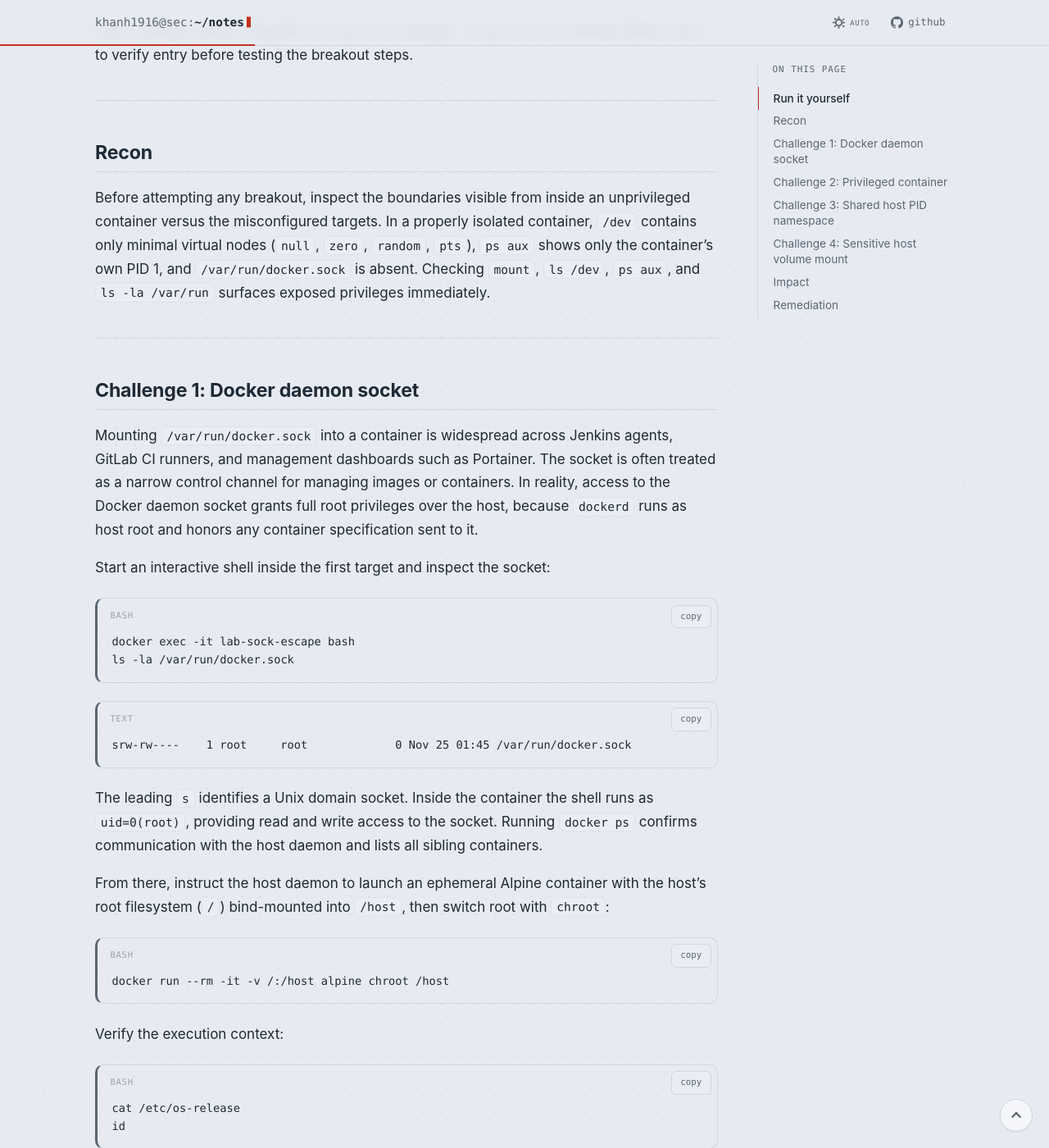
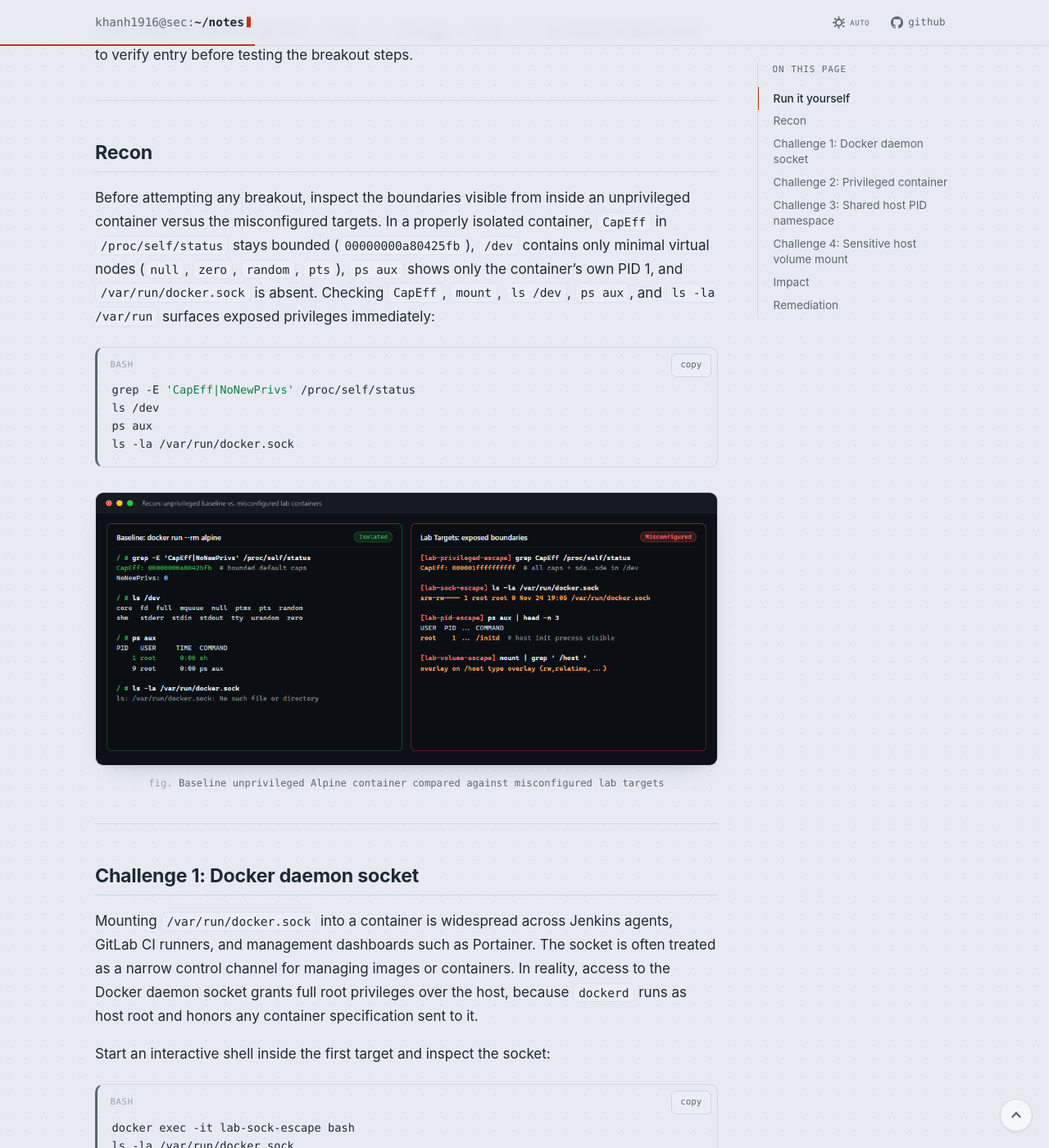
Before and after one commit to Khanh1916/notes, a Jekyll site: the page built from _posts/2026-11-25-docker-container-escape-walkthrough.md, in a window 1280 px wide and 1400 px high, scrolled down 2635 px. Shown: the whole window at 82% size. Built offline with Jekyll 4.4.1, drawn with Linux system fonts in a browser that asks for light colours.

Commit message:
Add Recon baseline vs lab visual comparison screenshot

````diff
--- a/_posts/2026-11-25-docker-container-escape-walkthrough.md
+++ b/_posts/2026-11-25-docker-container-escape-walkthrough.md
@@ -73,10 +73,20 @@ Linux to verify entry before testing the breakout steps.
 ## Recon
 
 Before attempting any breakout, inspect the boundaries visible from inside an unprivileged
-container versus the misconfigured targets. In a properly isolated container, `/dev` contains
-only minimal virtual nodes (`null`, `zero`, `random`, `pts`), `ps aux` shows only the
-container's own PID 1, and `/var/run/docker.sock` is absent. Checking `mount`, `ls /dev`,
-`ps aux`, and `ls -la /var/run` surfaces exposed privileges immediately.
+container versus the misconfigured targets. In a properly isolated container, `CapEff` in
+`/proc/self/status` stays bounded (`00000000a80425fb`), `/dev` contains only minimal virtual
+nodes (`null`, `zero`, `random`, `pts`), `ps aux` shows only the container's own PID 1, and
+`/var/run/docker.sock` is absent. Checking `CapEff`, `mount`, `ls /dev`, `ps aux`, and
+`ls -la /var/run` surfaces exposed privileges immediately:
+
+```bash
+grep -E 'CapEff|NoNewPrivs' /proc/self/status
+ls /dev
+ps aux
+ls -la /var/run/docker.sock
+```
+
+![Baseline unprivileged Alpine container compared against misconfigured lab targets]({{ '/images/docker-escape-lab/02-recon-baseline-vs-lab.png' | relative_url }})
 
 ---
 
@@ -122,7 +132,7 @@ PRETTY_NAME="Docker Desktop"
 uid=0(root) gid=0(root) groups=0(root),1(daemon),2(bin),3(sys),4(adm),6(disk),10(uucp),11,20(dialout),26(tape),27(sudo)
 ```
 
-![Inspecting /var/run/docker.sock and spawning a chroot host shell]({{ '/images/docker-escape-lab/02-sock-escape.png' | relative_url }})
+![Inspecting /var/run/docker.sock and spawning a chroot host shell]({{ '/images/docker-escape-lab/03-sock-escape.png' | relative_url }})
 
 The shell now operates directly on the host filesystem with root privileges.
 
@@ -210,7 +220,7 @@ bin:x:19949:7:99999:7:::
 daemon:x:19949:7:99999:7:::
 ```
 
-![Mounting /dev/sda inside a privileged container and reading host /etc/shadow]({{ '/images/docker-escape-lab/03-privileged-disk-mount.png' | relative_url }})
+![Mounting /dev/sda inside a privileged container and reading host /etc/shadow]({{ '/images/docker-escape-lab/04-privileged-disk-mount.png' | relative_url }})
 
 On older kernels running cgroups v1, a privileged or `CAP_SYS_ADMIN` container can also mount
 a cgroup controller and register a host script in `release_agent` to execute as host root
@@ -251,7 +261,7 @@ daemon:x:1:1:daemon:/usr/sbin:/usr/sbin/nologin
 bin:x:2:2:bin:/bin:/usr/sbin/nologin
 ```
 
-![Viewing host PID 1 and reading host /etc/passwd through /proc/1/root]({{ '/images/docker-escape-lab/04-pid-host-proc-root.png' | relative_url }})
+![Viewing host PID 1 and reading host /etc/passwd through /proc/1/root]({{ '/images/docker-escape-lab/05-pid-host-proc-root.png' | relative_url }})
 
 Host configuration files such as `/etc/passwd` become readable without calling `mount`. Any
 write operation under `/proc/1/root/` modifies the host filesystem directly.
@@ -270,7 +280,7 @@ ls -la /host
 echo "Escaped via Volume Mount" > /host/tmp/proof_escape.txt
 ```
 
-![Writing directly to the host filesystem through a writable volume mount]({{ '/images/docker-escape-lab/05-volume-mount-escape.png' | relative_url }})
+![Writing directly to the host filesystem through a writable volume mount]({{ '/images/docker-escape-lab/06-volume-mount-escape.png' | relative_url }})
 
 Converting a host filesystem write primitive into host command execution follows three
 common paths:
@@ -373,11 +383,21 @@ Linux tối giản để đối chiếu trước khi thực hiện các bước
 ## Recon
 
 Trước khi khai thác, cần đối chiếu sự khác biệt giữa một container cấu hình chuẩn và các
-container đang bị hở quyền. Ở container bị cô lập chặt, thư mục `/dev` chỉ chứa một số thiết
-bị ảo cơ bản (`null`, `zero`, `random`, `pts`), lệnh `ps aux` chỉ hiển thị tiến trình PID 1
-của riêng container đó, và không có quyền truy cập `/var/run/docker.sock`. Kiểm tra nhanh
-bằng `mount`, `ls /dev`, `ps aux` và `ls -la /var/run` sẽ phát hiện ngay các thành phần bị
-phơi bày từ máy host.
+container đang bị hở quyền. Ở container bị cô lập chặt, giá trị `CapEff` trong
+`/proc/self/status` bị giới hạn (`00000000a80425fb`), thư mục `/dev` chỉ chứa các thiết bị
+ảo cơ bản (`null`, `zero`, `random`, `pts`), lệnh `ps aux` chỉ hiển thị tiến trình PID 1
+của riêng container đó, và không có `/var/run/docker.sock`. Kiểm tra nhanh bằng `CapEff`,
+`mount`, `ls /dev`, `ps aux` và `ls -la /var/run` sẽ phát hiện ngay các thành phần bị phơi
+bày từ máy host:
+
+```bash
+grep -E 'CapEff|NoNewPrivs' /proc/self/status
+ls /dev
+ps aux
+ls -la /var/run/docker.sock
+```
+
+![Đối chiếu container Alpine mặc định với bốn container cấu hình hở trong lab]({{ '/images/docker-escape-lab/02-recon-baseline-vs-lab.png' | relative_url }})
 
 ---
 
@@ -423,7 +443,7 @@ PRETTY_NAME="Docker Desktop"
 uid=0(root) gid=0(root) groups=0(root),1(daemon),2(bin),3(sys),4(adm),6(disk),10(uucp),11,20(dialout),26(tape),27(sudo)
 ```
 
-![Kiểm tra /var/run/docker.sock và mở shell root trên host qua chroot]({{ '/images/docker-escape-lab/02-sock-escape.png' | relative_url }})
+![Kiểm tra /var/run/docker.sock và mở shell root trên host qua chroot]({{ '/images/docker-escape-lab/03-sock-escape.png' | relative_url }})
 
 Shell lúc này đã nằm trực tiếp trên hệ thống file của máy host với quyền root.
 
@@ -513,7 +533,7 @@ bin:x:19949:7:99999:7:::
 daemon:x:19949:7:99999:7:::
 ```
 
-![Mount phân vùng /dev/sda trong container privileged và đọc /etc/shadow của host]({{ '/images/docker-escape-lab/03-privileged-disk-mount.png' | relative_url }})
+![Mount phân vùng /dev/sda trong container privileged và đọc /etc/shadow của host]({{ '/images/docker-escape-lab/04-privileged-disk-mount.png' | relative_url }})
 
 Trên các hệ thống sử dụng kernel cũ với cgroups v1, container chạy privileged hoặc giữ
 `CAP_SYS_ADMIN` còn có thể mount cgroup controller và gán đường dẫn script vào `release_agent`
@@ -555,7 +575,7 @@ daemon:x:1:1:daemon:/usr/sbin:/usr/sbin/nologin
 bin:x:2:2:bin:/bin:/usr/sbin/nologin
 ```
 
-![Quan sát tiến trình PID 1 của host và đọc /etc/passwd qua /proc/1/root]({{ '/images/docker-escape-lab/04-pid-host-proc-root.png' | relative_url }})
+![Quan sát tiến trình PID 1 của host và đọc /etc/passwd qua /proc/1/root]({{ '/images/docker-escape-lab/05-pid-host-proc-root.png' | relative_url }})
 
 File cấu hình của host như `/etc/passwd` có thể đọc trực tiếp mà không cần gọi lệnh `mount`.
 Mọi thao tác ghi vào bên trong `/proc/1/root/` đều tác động thẳng xuống ổ đĩa của máy host.
@@ -574,7 +594,7 @@ ls -la /host
 echo "Escaped via Volume Mount" > /host/tmp/proof_escape.txt
 ```
 
-![Ghi file trực tiếp ra hệ thống file của host thông qua volume mount]({{ '/images/docker-escape-lab/05-volume-mount-escape.png' | relative_url }})
+![Ghi file trực tiếp ra hệ thống file của host thông qua volume mount]({{ '/images/docker-escape-lab/06-volume-mount-escape.png' | relative_url }})
 
 Từ quyền ghi lên hệ thống file của host, có ba hướng phổ biến để đạt mức thực thi mã trên
 máy chủ:
````
Also changed, not shown: images/docker-escape-lab/02-recon-baseline-vs-lab.png (added), images/docker-escape-lab/03-sock-escape.png (renamed from images/docker-escape-lab/02-sock-escape.png), images/docker-escape-lab/04-privileged-disk-mount.png (renamed from images/docker-escape-lab/03-privileged-disk-mount.png), images/docker-escape-lab/05-pid-host-proc-root.png (renamed from images/docker-escape-lab/04-pid-host-proc-root.png), images/docker-escape-lab/06-volume-mount-escape.png (renamed from images/docker-escape-lab/05-volume-mount-escape.png).
